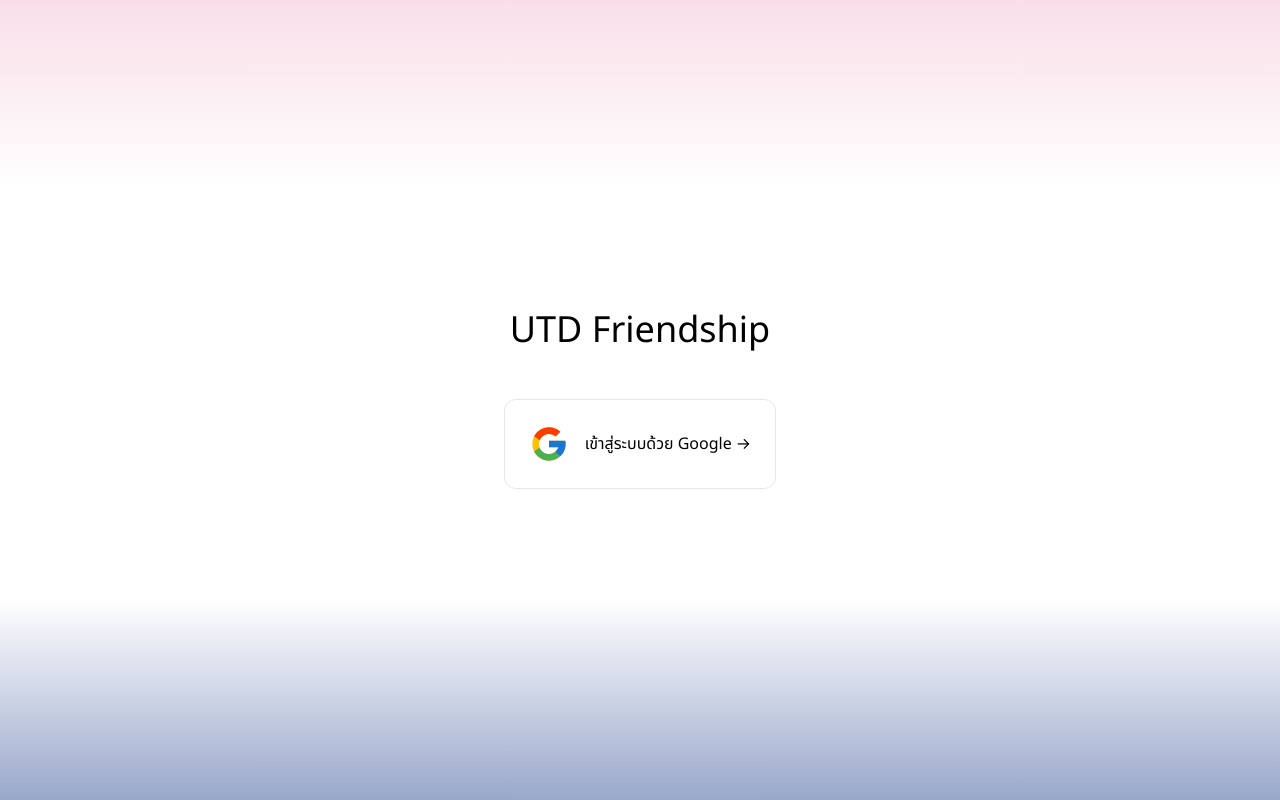
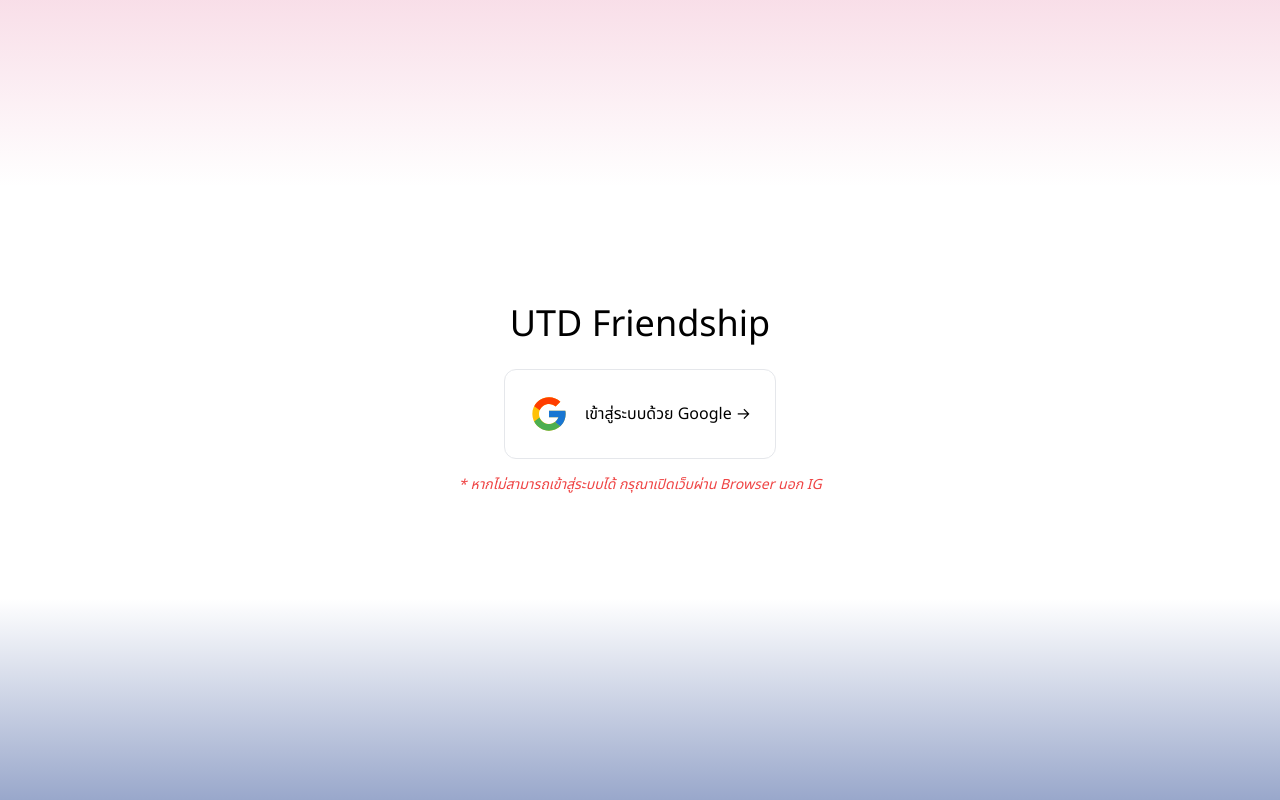
Before and after one commit to Uttaradit-School/utd108, a Next.js app: page /friendship/login in a window 1280 px wide. Built offline with nearby package versions, Linux system fonts and the light colour scheme; no server answers; a web font is replaced by a local one.

Commit message:
ℹ Added warning login page

```diff
--- a/pages/friendship/login.tsx
+++ b/pages/friendship/login.tsx
@@ -55,15 +55,18 @@ const FriendShipAuth: NextPage = () => {
 
         <main className="flex w-full flex-1 flex-col items-center justify-center px-20 text-center">
           <h1 className="text-4xl">UTD Friendship</h1>
-          <div className="mt-6 flex max-w-4xl flex-wrap items-center justify-around sm:w-full">
+          <div className="mt-6 flex max-w-4xl cursor-pointer flex-wrap items-center justify-around sm:w-full">
             <a
               onClick={login}
-              className="w-100 mt-6 flex items-center rounded-xl border p-6 text-center hover:text-blue-600 focus:text-blue-600"
+              className="w-100 flex items-center rounded-xl border p-6 text-center hover:text-blue-600 focus:text-blue-600"
             >
               <FcGoogle size="40" />
               <span className="ml-4"> เข้าสู่ระบบด้วย Google &rarr;</span>
             </a>
           </div>
+          <span className="mt-4 text-sm italic text-red-500">
+            * หากไม่สามารถเข้าสู่ระบบได้ กรุณาเปิดเว็บผ่าน Browser นอก IG
+          </span>
         </main>
       </div>
     </div>
```
